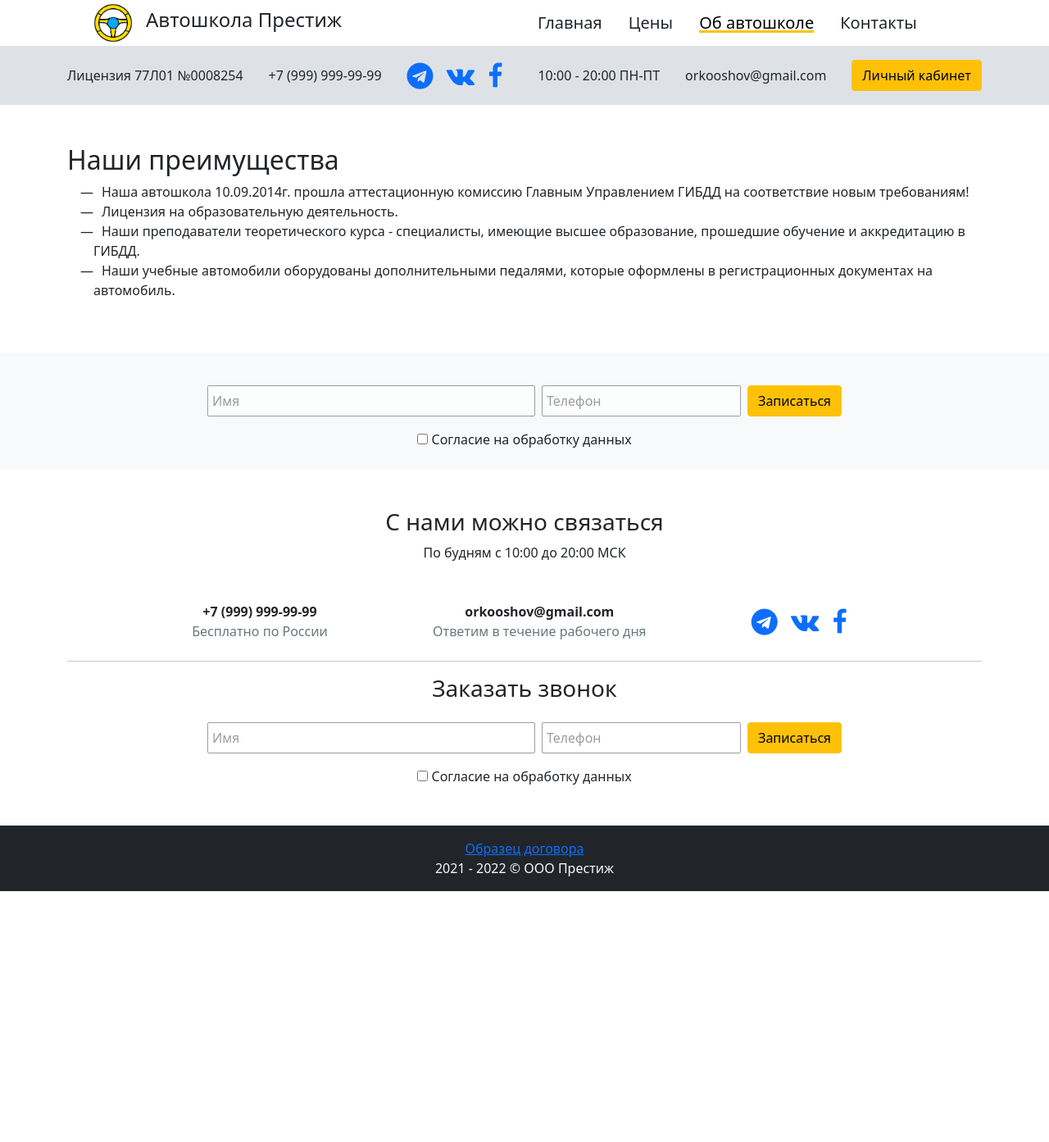
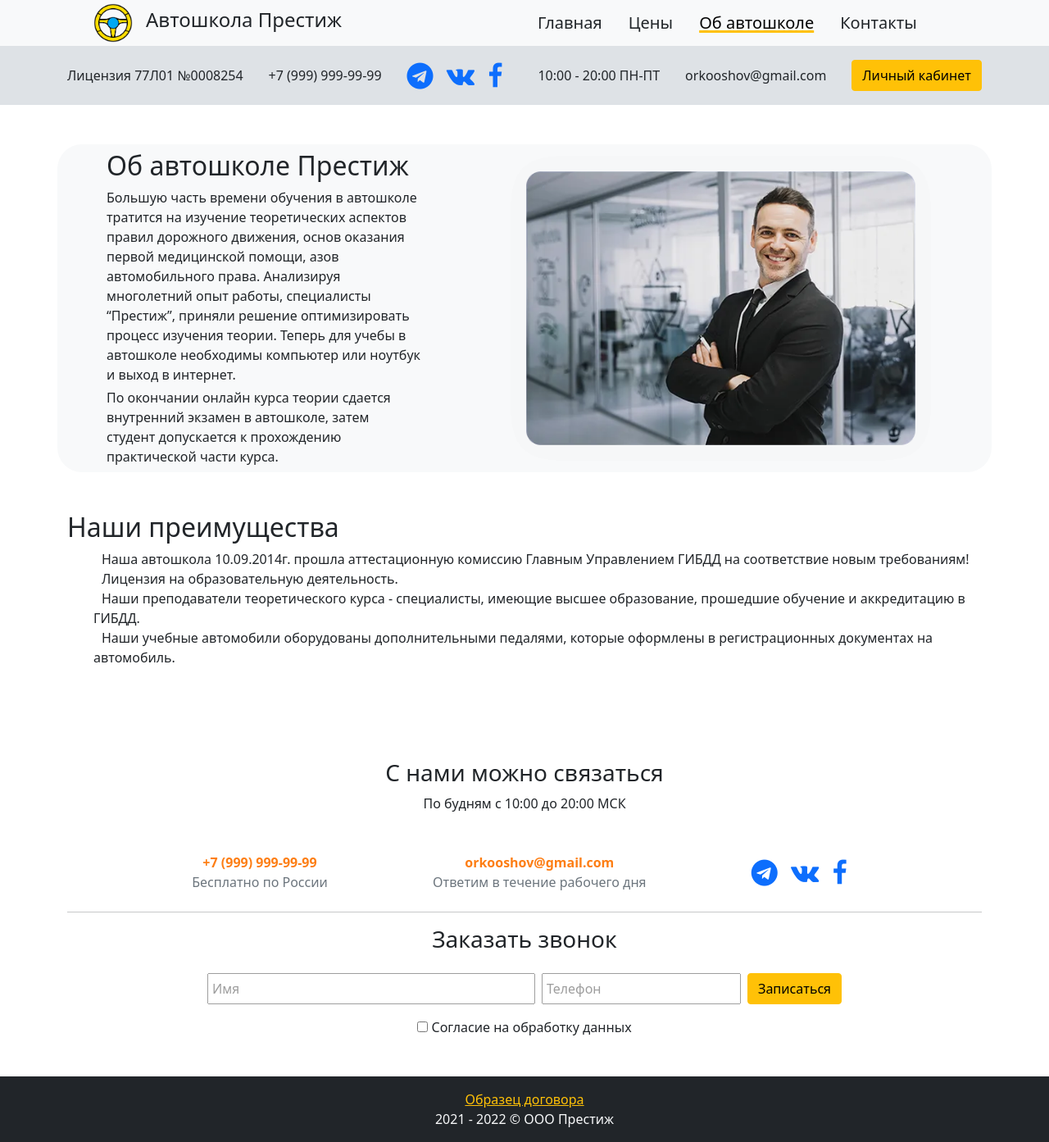
Before and after one commit to orkooshov/prestigedrivingschool, a Django app: page /about/ in a window 1280 px wide. Shown: the whole page at 82% size. Before the commit the page ends 1087 px from the top, so only its background shows below. Run offline with Django 4.2, Linux system fonts and the light colour scheme; parts of the project's set-up code (start-up, migrations or seed data) failed here and were passed over.

Commit message:
design update

```diff
--- a/drivingschool/templates/drivingschool/about_us.html
+++ b/drivingschool/templates/drivingschool/about_us.html
@@ -7,6 +7,18 @@
 
 {% block content %}
 <div class="bg-white py-4 text-dark">
+    <div class="container d-flex flex-row align-items-center my-4 bg-light rounded">
+        <div class="txt mx-5">
+            <h2>Об автошколе Престиж</h2>
+            <p class="mb-1">
+                Большую часть времени обучения в автошколе тратится на изучение теоретических аспектов правил дорожного движения, основ оказания первой медицинской помощи, азов автомобильного права. Анализируя многолетний опыт работы, специалисты “Престиж”, приняли решение оптимизировать процесс изучения теории. Теперь для учебы в автошколе необходимы компьютер или ноутбук и выход в интернет.
+            </p>
+            <p class="mb-0">По окончании онлайн курса теории сдается внутренний экзамен в автошколе, затем студент допускается к прохождению практической части курса.</p>
+        </div>
+        <div class="img mx-5">
+            <img src="{% static 'drivingschool/ppp.webp' %}" alt="img" height="400">
+        </div>
+    </div>
     <div class="container py-4">
         <h2>Наши преимущества</h2>
         <ul style="list-style-type: '\2014';">
@@ -20,7 +32,4 @@
 <div>
 
 </div>
-<div class="py-4 bg-light">
-    {% include 'drivingschool/call_application.html' %}
-</div>
 {% endblock %}
--- a/drivingschool/templates/drivingschool/base.html
+++ b/drivingschool/templates/drivingschool/base.html
@@ -41,53 +41,40 @@
   <link rel="icon" type="image/png" href="{% static 'drivingschool/logo.png' %}">
   {% block head %}
   {% endblock %}
+  <style>
+    .rounded {
+      border-radius: 30px !important;
+    }
+
+    strong {
+      color: var(--bs-orange);
+    }
+
+    ul,
+    li {
+      list-style-type: none;
+    }
+
+    .list-item {
+      width: 30%;
+    }
+  </style>
 </head>
 
-<body class="d-flex flex-column">
+<body class="d-flex flex-column" style="background-color: var(--bs-gray-200);">
   {% block body %}
   {% block content %} {% endblock %}
   {% endblock %}
   {% block footer %}
 
-  <div class="m-5">
-    <div class="container text-center">
-      <h3 class="">С нами можно связаться</h3>
-      <p class="m-0">По будням с 10:00 до 20:00 МСК</p>
-      <br>
-      <div class="d-flex flex-row justify-content-evenly m-4">
-        <div>
-          <strong>+7 (999) 999-99-99</strong>
-          <p class="m-0 text-secondary">Бесплатно по России</p>
+    <footer class="footer bg-dark text-light text-center p-3">
+      <div class="container">
+        <div class="row">
+          <a href="{% static 'contract_sample.pdf' %}" class="link link-warning">Образец договора</a>
         </div>
-        <div>
-          <strong>orkooshov@gmail.com</strong>
-          <p class="m-0 text-secondary">Ответим в течение рабочего дня</p>
-        </div>
-
-        <style>
-          .social-links {
-            font-size: 32px;
-          }
-        </style>
-        <div>
-          <a href="http://t.me/orkooshov" class="social-links"><i class="fa fa-telegram"></i></a>
-          <a href="http://vk.com/orkooshov/" class="social-links"><i class="fa fa-vk"></i></a>
-          <a href="http://fb.com/" class="social-links"><i class="fa fa-facebook"></i></a>
-        </div>
+        <span>2021 - 2022 © ООО Престиж</span>
       </div>
-      <hr>
-      <h3 class="text-center">Заказать звонок</h3>
-      {% include 'drivingschool/call_application.html' %}
-    </div>
-  </div>
-  <footer class="footer bg-dark text-light text-center p-3">
-    <div class="container">
-      <div class="row">
-        <a href="{% static 'contract_sample.pdf' %}" class="link ">Образец договора</a>
-      </div>
-      <span>2021 - 2022 © ООО Престиж</span>
-    </div>
-  </footer>
+    </footer>
   {% endblock %}
 </body>
 
--- a/drivingschool/templates/drivingschool/landingbase.html
+++ b/drivingschool/templates/drivingschool/landingbase.html
@@ -4,6 +4,7 @@
 {% block title %} Автошкола Престиж {% endblock %}
 {% block body %}
 <div class="">
+  <div class="bg-light">
   <header class="container">
     <div class="row">
       <div class="py-1 col-6">
@@ -52,6 +53,7 @@
       </ul>
     </div>
   </header>
+  </div>
   <header class="d-flex flex-wrap align-items-center justify-content-center justify-content-md-between py-2"
     style="background-color: var(--bs-gray-300);">
     <div class="container d-flex justify-content-between align-items-center py-1">
@@ -69,4 +71,38 @@
   </header>
 </div>
 {% block content %}{% endblock %}
+
+  <div class="bg-white">
+    <div class="m-5">
+      <div class="container text-center">
+        <h3 class="">С нами можно связаться</h3>
+        <p class="m-0">По будням с 10:00 до 20:00 МСК</p>
+        <br>
+        <div class="d-flex flex-row justify-content-evenly m-4">
+          <div>
+            <strong>+7 (999) 999-99-99</strong>
+            <p class="m-0 text-secondary">Бесплатно по России</p>
+          </div>
+          <div>
+            <strong>orkooshov@gmail.com</strong>
+            <p class="m-0 text-secondary">Ответим в течение рабочего дня</p>
+          </div>
+
+          <style>
+            .social-links {
+              font-size: 32px;
+            }
+          </style>
+          <div>
+            <a href="http://t.me/orkooshov" class="social-links"><i class="fa fa-telegram"></i></a>
+            <a href="http://vk.com/orkooshov/" class="social-links"><i class="fa fa-vk"></i></a>
+            <a href="http://fb.com/" class="social-links"><i class="fa fa-facebook"></i></a>
+          </div>
+        </div>
+        <hr>
+        <h3 class="text-center">Заказать звонок</h3>
+        {% include 'drivingschool/call_application.html' %}
+      </div>
+    </div>
+  </div>
 {% endblock %}
--- a/drivingschool/templates/drivingschool/map.html
+++ b/drivingschool/templates/drivingschool/map.html
@@ -1 +1 @@
-<iframe src="https://yandex.ru/map-widget/v1/?um=constructor%3A6e22181d1343448eef44a77b7281e04e61ada7a497e784ef29d8c07f3ba35ad0&amp;source=constructor" width="500" height="400" frameborder="0"></iframe>
+<iframe src="https://yandex.ru/map-widget/v1/?um=constructor%3A6e22181d1343448eef44a77b7281e04e61ada7a497e784ef29d8c07f3ba35ad0&amp;source=constructor" height="500" width="100%" frameborder="0"></iframe>
--- a/drivingschool/templates/drivingschool/student_workbench_base.html
+++ b/drivingschool/templates/drivingschool/student_workbench_base.html
@@ -4,7 +4,8 @@
 {% block body %}
 <nav class="navbar navbar-expand-md navbar-dark bg-dark p-1 d-flex justify-content-between">
   <a class="navbar-brand mx-3" href="{% url 'home' %}">
-    <img src="{% static 'drivingschool/logo.png' %}" class="ml-4 pl-4" alt="logo" style="width: 40px;">
+    <img src="{% static 'drivingschool/logo.png' %}" class="" alt="logo" style="width: 40px;">
+    <h4 class="d-inline">Автошкола Престиж</h4>
   </a>
   <ul class="nav col-12 col-md-auto mb-2 justify-content-center mb-md-0">
     <li><a href="{% url 'group_list' %}" class="nav-link px-2 {% if header_selected_index == 0 %} link-warning {% else %} link-light {% endif %}">Группы</a></li>
@@ -13,7 +14,7 @@
     <li><a href="{% url 'instructor_list' %}" class="nav-link px-2 {% if header_selected_index == 3 %} link-warning {% else %} link-light {% endif %}">Инструкторы</a></li>
   </ul>
   <div class="p-2">
-    <a href="{% url 'logout' %}" class="btn btn-outline-warning">Выйти</a>
+    <a href="{% url 'logout' %}" class="btn btn-outline-warning" style="margin-left: 200px;">Выйти</a>
   </div>
 </nav>
 <div class="d-flex align-items-stretch h-100">
```
Also changed, not shown: drivingschool/templates/drivingschool/contact_us.html (+18 -8 lines), drivingschool/templates/drivingschool/pricing.html (+1 -16 lines), drivingschool/static/drivingschool/ppp.webp (added).
